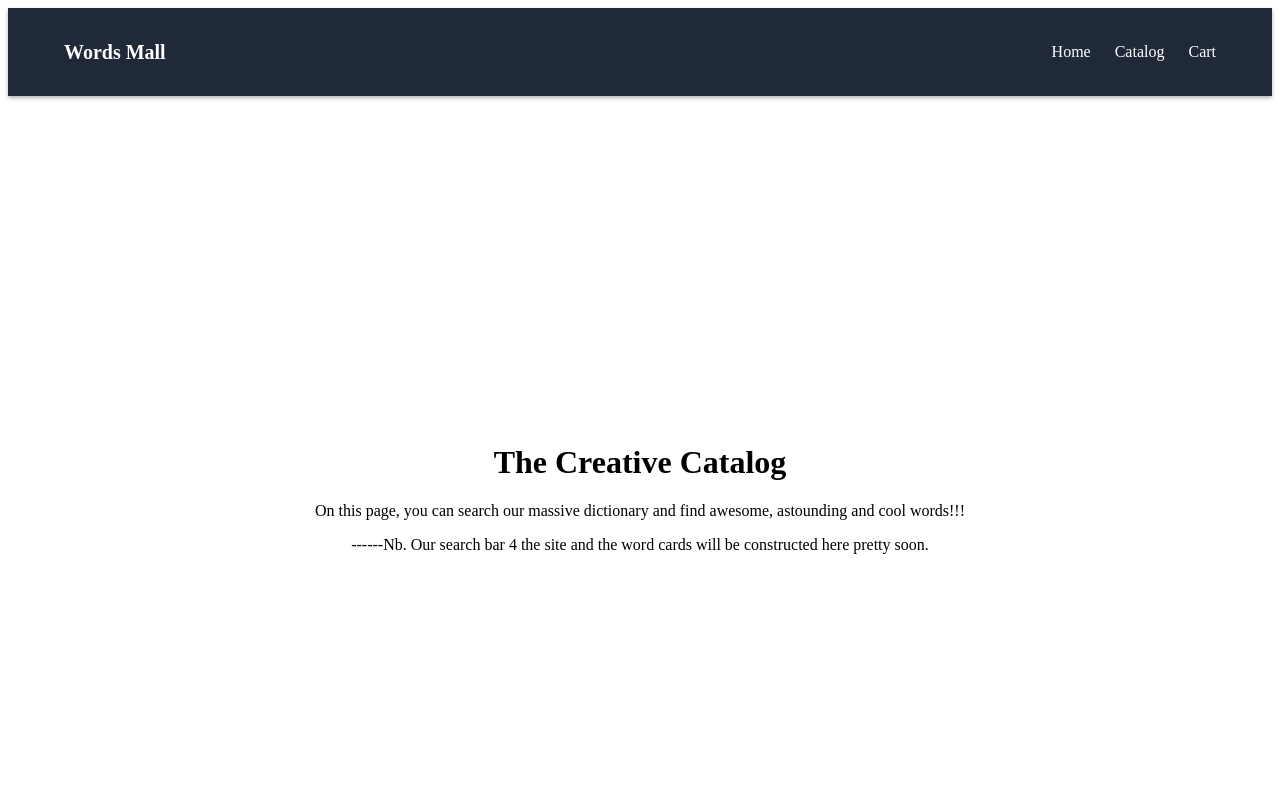
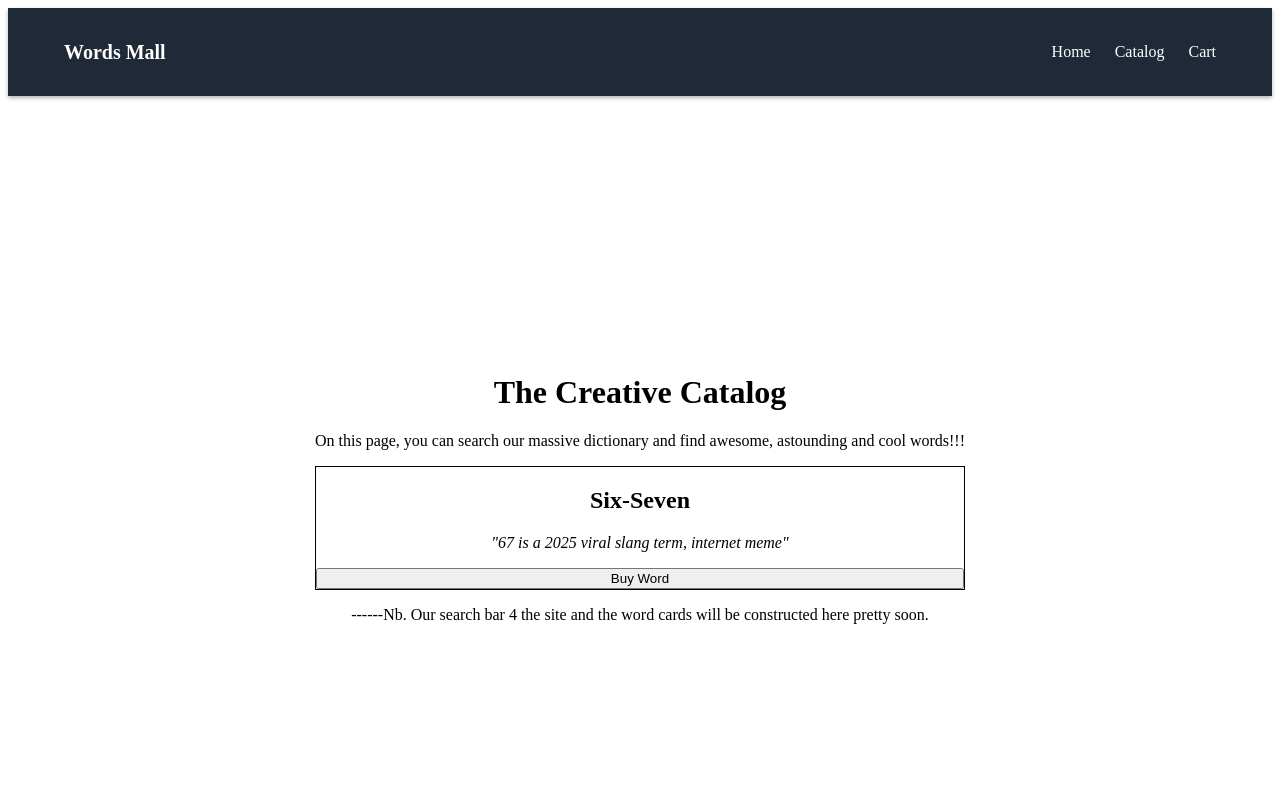
Before and after one commit to rlmmartin/Adv.-Front-End-Programming---CPAN-144-0NC, a Next.js app: page /catalog in a window 1280 px wide. Shown: the top 800 px of the page. Built offline with nearby package versions, Linux system fonts and the light colour scheme.

Commit message:
Cart and catalog

```diff
--- /dev/null
+++ b/context/CartContext.js
@@ -0,0 +1,8 @@
+// This pulls in the function from react so it lets us share data globally
+import { createContext } from "react";
+
+//This creates a container for the data we will hold for word cart.
+const CartContext = createContext();
+
+// This makes the container available to the rest of the files in the project.
+export default CartContext;
--- a/pages/_app.js
+++ b/pages/_app.js
@@ -1,14 +1,28 @@
 import "../styles/globals.css";
 import Navbar from "../components/Navbar";
 import Footer from "../components/Footer";
+import { useState } from "react";
+import cartContext from '../context/CartContext';
 
 //ensure the navbar and footer are on every page of the website
 export default function App({ Component, pageProps }) {
+
+  //This will hold all the words the user clicks buy on to their cart.
+  const [cart, setCart] = useState([]);
+
+  // This addas a new word to the cart without removing the old ones.
+  const addtoCart = (word) => {
+    setCart((prevCart) => [...prevCart,word]);
+  };
+
   return (
     <>
-      <Navbar />
-      <Component {...pageProps} />
-      <Footer />
+      {/* The CartContext.Provider will share the cart and addtoCart with every page of the website. */}
+      <cartContext.Provider value={{ cart, addtoCart }}>
+        <Navbar />
+        <Component {...pageProps} />
+        <Footer />
+      </cartContext.Provider>
     </>
   );
 }
--- a/pages/cart.js
+++ b/pages/cart.js
@@ -1,8 +1,13 @@
 import Head from 'next/head';
+import { useContext } from 'react'
+import cartContext from '../context/CartContext';
 
 /* Sam will have his state management here, really important when we show the user the words they bought */
 
 export default function Cart() {
+  //This will grab the car list from the context and show it to the user.
+  const { cart } = useContext(cartContext);
+
   return (
     <div className="min-h-screen flex flex-col items-center justify-center p-4">
       <Head>
@@ -15,6 +20,22 @@ export default function Cart() {
           Here you can freely review the words that would be epic for you to buy!
         </p>
         <div className="mt-8 p-4">
+          {/* if the cart is empty it will show a message if not it will show the word. */}
+          {cart.length === 0 ? (
+            // this is the message that will show if the cart is empty.
+            <p className="text-gray-600">Your cart is empty.</p>
+          ) : (
+            //This will loop each item inside the cart array.
+            cart.map((item, index) => (
+              //This creates a list item for each word in the cart, showing the word name.
+              <li
+                key={index}
+                className="border p-4 mb-2 rounded shadow">
+                {/* this will display the word. */}
+                {item.word}
+              </li>
+            ))
+          )}
           <p className="max-w-md mx-auto text-gray-600">
             ------nb The selected words will be here whenever state management is added.
           </p>
--- a/pages/catalog.js
+++ b/pages/catalog.js
@@ -1,9 +1,20 @@
 import Head from 'next/head';
 import WordCard from '../components/Wordcard';
+import { useContext } from 'react';
+import cartContext from '../context/CartContext';
 
 /* somewhere here is where the ApI logic will be and where the Cards for the words will be */
 
 export default function Catalog() {
+
+  //This grabs the addtoCart function so we can add words from this page.
+  const { addtoCart } = useContext(cartContext);
+
+  //This is just for testing this will be replaced with API - Danil
+  const testWords = [
+    { id:1, word: "Six-Seven", definition: "67 is a 2025 viral slang term, internet meme" }
+  ];
+
   return (
     <div className="min-h-screen flex flex-col items-center justify-center p-4">
       <Head>
@@ -15,7 +26,18 @@ export default function Catalog() {
         <p className="mt-4 text-lg text-gray-700">
           On this page, you can search our massive dictionary and find awesome, astounding and cool words!!!
         </p>
+
         <div className="mt-8 p-4">
+          {/* This will show a card for each word and when you click the buy button it will add it to the cart. */}
+          {testWords.map((item) => (
+            <WordCard
+              key={item.id}
+              word={item.word}
+              definition={item.definition}
+              onBuy={() => addtoCart(item)}
+            />
+          ))}
+
             {/* down here is where we will have a searchbar and where the words will appear */}
           <p className="max-w-md mx-auto text-gray-600">
             ------Nb. Our search bar 4 the site and the word cards will be constructed here pretty soon.
```
